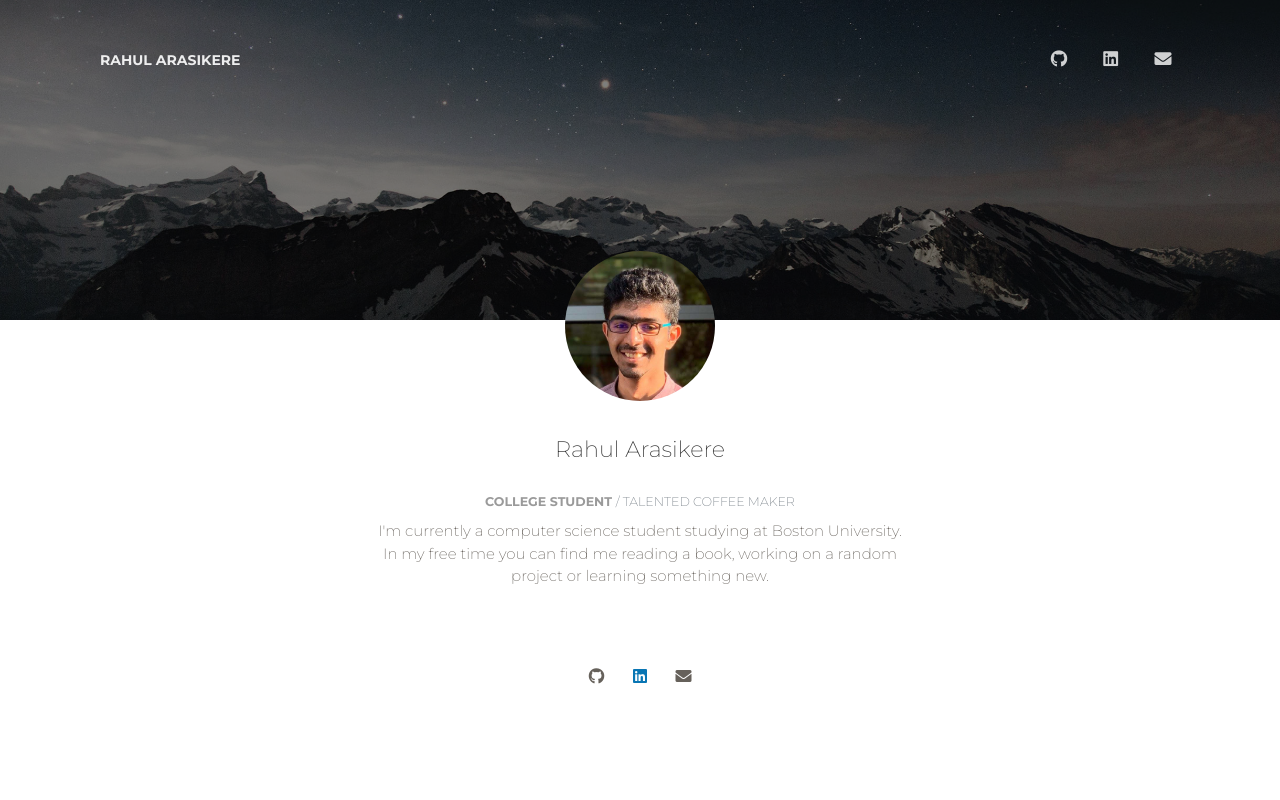
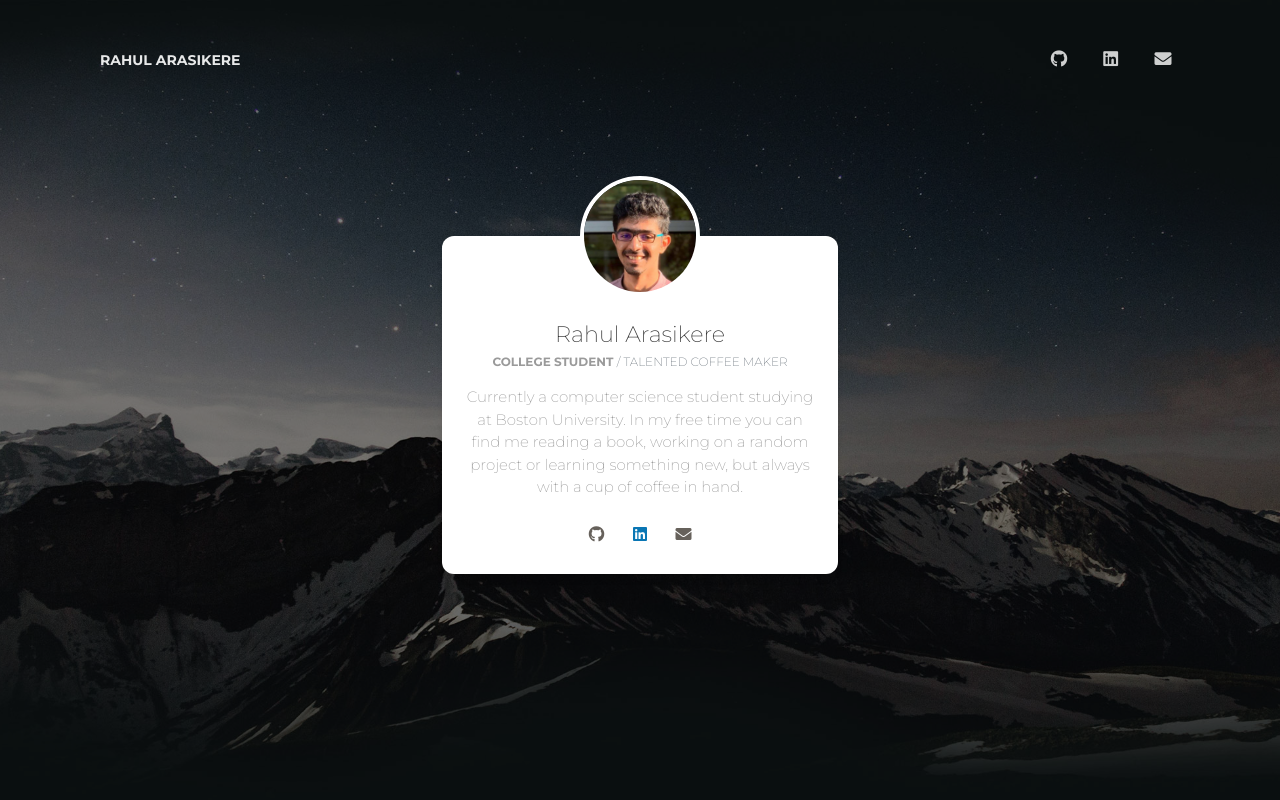
Before and after one commit to rahul-arasikere/portfolio-source, a website: page index.html in a window 1280 px wide. Shown: the top 800 px of the page. Drawn offline with Linux system fonts and the light colour scheme.

Commit message:
changed header section

```diff
--- a/examples/landing-page.html
+++ b/examples/landing-page.html
@@ -20,7 +20,7 @@ The above copyright notice and this permission notice shall be included in all c
 
 <head>
   <meta charset="utf-8" />
-  <link rel="apple-touch-icon" sizes="76x76" href="../assets/img//apple-icon.png">
+  <link rel="apple-touch-icon" sizes="76x76" href="../assets/img/apple-icon.png">
   <link rel="icon" type="image/png" href="../assets/img//favicon.png">
   <meta http-equiv="X-UA-Compatible" content="IE=edge,chrome=1" />
   <title>
--- a/index.html
+++ b/index.html
@@ -22,7 +22,7 @@
       content="width=device-width, initial-scale=1.0, maximum-scale=1.0, user-scalable=0"
       name="viewport"
     />
-
+    <link rel="shortcut icon" href="./favicon.ico" type="image/x-icon">
     <meta http-equiv="X-UA-Compatible" content="IE=edge,chrome=1" />
 
     <!--     Fonts and icons     -->
@@ -123,42 +123,30 @@
 
     <!-- page header -->
     <div
-      class="page-header page-header-xs"
+      class="page-header"
       data-parallax="true"
-      style="background-image: url('./assets/img/mountains.jpg');"
+      style="background-image: url('../assets/img/mountains.jpg');"
     >
       <div class="filter"></div>
+      <div class="container col-md-4">
+        <div class="card card-profile">
+          <div class="card-avatar border-white">
+            <a href="#avatar">
+              <img src="./assets/img/rahul-arasikere.jpg" alt="..." />
+            </a>
           </div>
-    <div class="section profile-content">
-      <div class="container">
-        <div class="owner">
-          <div class="avatar">
-            <img
-              src="./assets/img/rahul-arasikere.jpg"
-              alt="Rahul Arasikere"
-              class="img-circle img-no-padding img-responsive"
-            />
-          </div>
-          <div class="name">
-            <h4 class="title">
-              Rahul Arasikere
-              <br />
-            </h4>
-            <h6 class="description">
+          <div class="card-body">
+            <h4 class="card-title">Rahul Arasikere</h4>
+            <h6 class="card-category">
               College Student <a class="text-muted">/ Talented Coffee Maker</a>
             </h6>
-          </div>
-        </div>
-        <div class="row">
-          <div class="col-md-6 ml-auto mr-auto text-center">
-            <p>
-              I'm currently a computer science student studying at Boston
+            <p class="card-description">
+              Currently a computer science student studying at Boston
               University. In my free time you can find me reading a book,
-              working on a random project or learning something new.
+              working on a random project or learning something new, but always
+              with a cup of coffee in hand.
             </p>
-            <br />
-            <br />
-            <br />
+            <div class="card-footer text-center">
               <btn
                 class="btn btn-just-icon btn-link btn-github"
                 rel="tooltip"
@@ -179,7 +167,7 @@
               ></btn>
             </div>
           </div>
-        <br />
+        </div>
       </div>
     </div>
     <!-- end page header-->
@@ -401,7 +389,7 @@
 
     <!--  Plugins for Slider -->
     <script src="./assets/js/plugins/nouislider.min.js"></script>
-
+s
     <!--  Plugins for DateTimePicker -->
     <script src="./assets/js/plugins/moment.min.js"></script>
     <script src="./assets/js/plugins/bootstrap-datepicker.js"></script>
```
Also changed, not shown: favicon.ico (added). Lines whose indentation alone changed are shown as unchanged.
